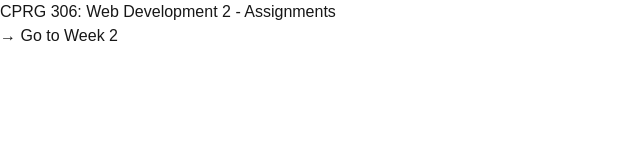
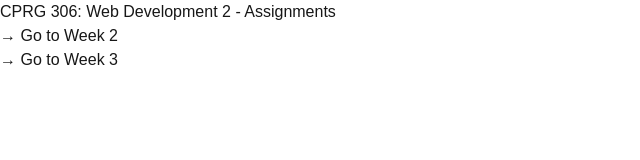
Before and after one commit to TLN13/CPRG306-Assignments, a Next.js app: page / in a window 1280 px wide. Shown: the top 160 px of the page, without its empty margins (0-640 px from the left). Built offline with nearby package versions, Linux system fonts and the light colour scheme.

Commit message:
Starting week 3

```diff
--- a/app/page.tsx
+++ b/app/page.tsx
@@ -7,6 +7,9 @@ export default function Page() {
       <p>
         <Link href="/week-2" className="hover:underline"> → Go to Week 2</Link>
       </p>
+      <p>
+        <Link href="/week-2" className="hover:underline"> → Go to Week 3</Link>
+      </p>
     </main>
   );
 }
```
